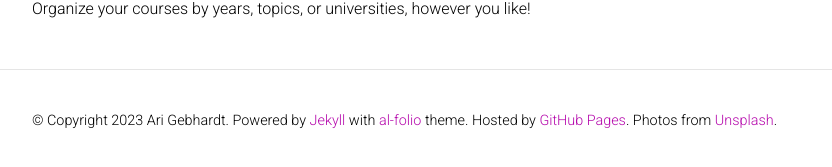
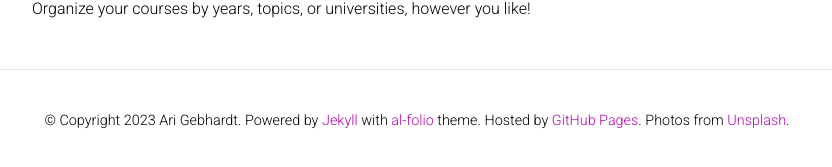
Before and after one commit to aGeb1/aGeb1.github.io, a Jekyll site: the page built from _pages/teaching.md, in a window 1280 px wide. Shown: the part 281-448 px from the top of the page, without its empty margins (223-1055 px from the left). Built offline with Jekyll 4.4.1, drawn with Linux system fonts in a browser that asks for light colours; comment, search, counter and statistics services are not loaded; a style sheet for code colours, icons or effects is not loaded.

Commit message:
changed about page, profile pic, and footer.

```diff
--- a/_sass/_base.scss
+++ b/_sass/_base.scss
@@ -295,6 +295,7 @@ footer.sticky-bottom {
   padding-top: 40px;
   padding-bottom: 40px;
   font-size: 0.9rem;
+  text-align: center; /* I added this */
 }
 
 // CV
```
